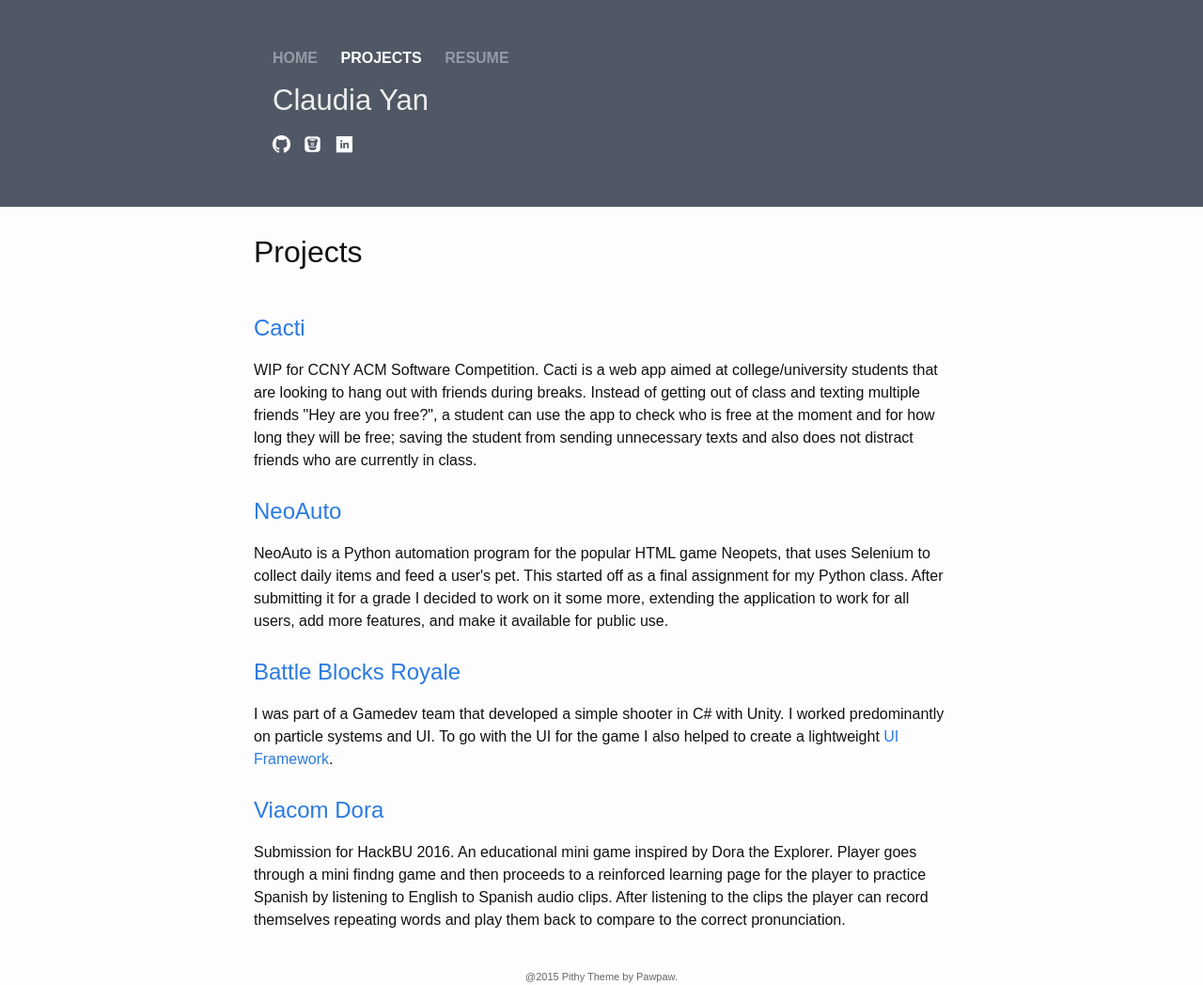
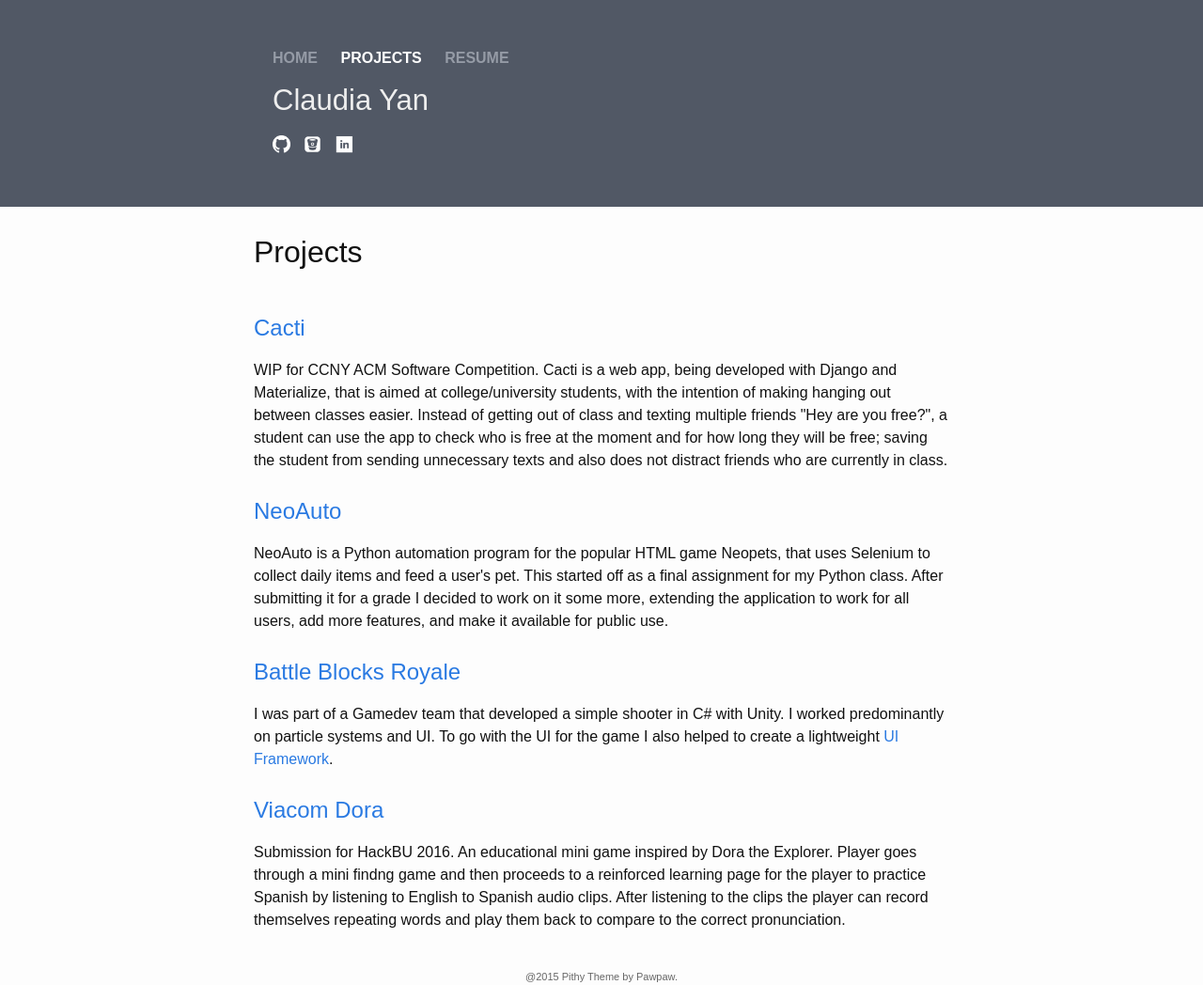
Before and after one commit to s1cyan/s1cyan.github.io, a Jekyll site: the page built from projects.html, in a window 1280 px wide. Shown: the whole page at 94% size. Built offline with Jekyll 4.4.1, drawn with Linux system fonts in a browser that asks for light colours.

Commit message:
Updated resume with recent projects and made small change to Cacti description

```diff
--- a/projects.html
+++ b/projects.html
@@ -3,9 +3,8 @@ layout: page
 title: Projects
 ---
 <h1><a href="https://github.com/s1cyan/Cacti" target="_blank">Cacti</a></h1>
-WIP for CCNY ACM Software Competition. Cacti is a web app aimed at
-college/university students that are looking to hang out with friends during
-breaks. Instead of getting out of class and texting multiple friends "Hey are
+WIP for CCNY ACM Software Competition. Cacti is a web app, being developed with Django and Materialize, that is aimed at
+college/university students, with the intention of making hanging out between classes easier. Instead of getting out of class and texting multiple friends "Hey are
 you free?", a student can use the app to check who is free at the moment and for
 how long they will be free; saving the student from sending unnecessary texts
 and also does not distract friends who are currently in class.
```
Also changed, not shown: 1 other file.
